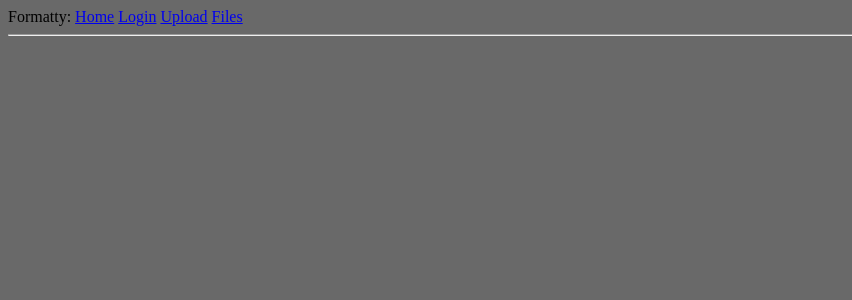
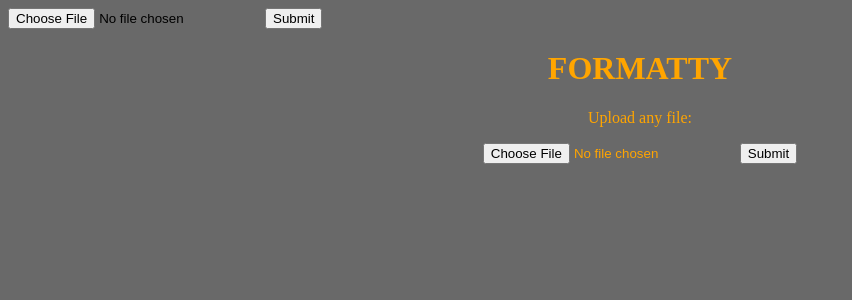
Before and after one commit to ferahy/Formatty---File-Converter-, a Flask app: page / in a window 1280 px wide. Shown: the top 300 px of the page, without its empty margins (0-852 px from the left). Run offline with Flask 2, Linux system fonts and the light colour scheme; parts of the project's set-up code (start-up, migrations or seed data) failed here and were passed over.

Commit message:
Update home.html

```diff
--- a/templates/home.html
+++ b/templates/home.html
@@ -1,5 +1,12 @@
-
 <html>
+   <body>
+      <form action = "/upload" method = "POST"
+         enctype = "multipart/form-data">
+         <input type = "file" name = "file" />
+         <input type = "submit"/>
+      </form>
+   </body>
+</html>
 
 <head>
   <title>Flask test app</title>
@@ -8,15 +15,20 @@
 
 <body style="background-color: dimgrey">
 
-  <div> Formatty: <a href="/">Home</a>
-      <a href="/login">Login</a>
-      <a href="/upload">Upload</a>
-      <a href="/files">Files</a>
 
-  <hr>
-  {% block upload %}{% endblock %}
+<header>
+  <h1 style="color:orange; text-align:center">
+    FORMATTY
+  </h1>
+</header>
+<p style="color:orange; text-align:center">
+    Upload any file:
 
-
+  <form style="text-align:center"action="/action_page.php">
+    <input style="color:orange" type="file" id="myfile" name="filename">
+    <input type = "submit" value="Submit">
+  </form>
+</p>
 
 </body>
 </html>
```
